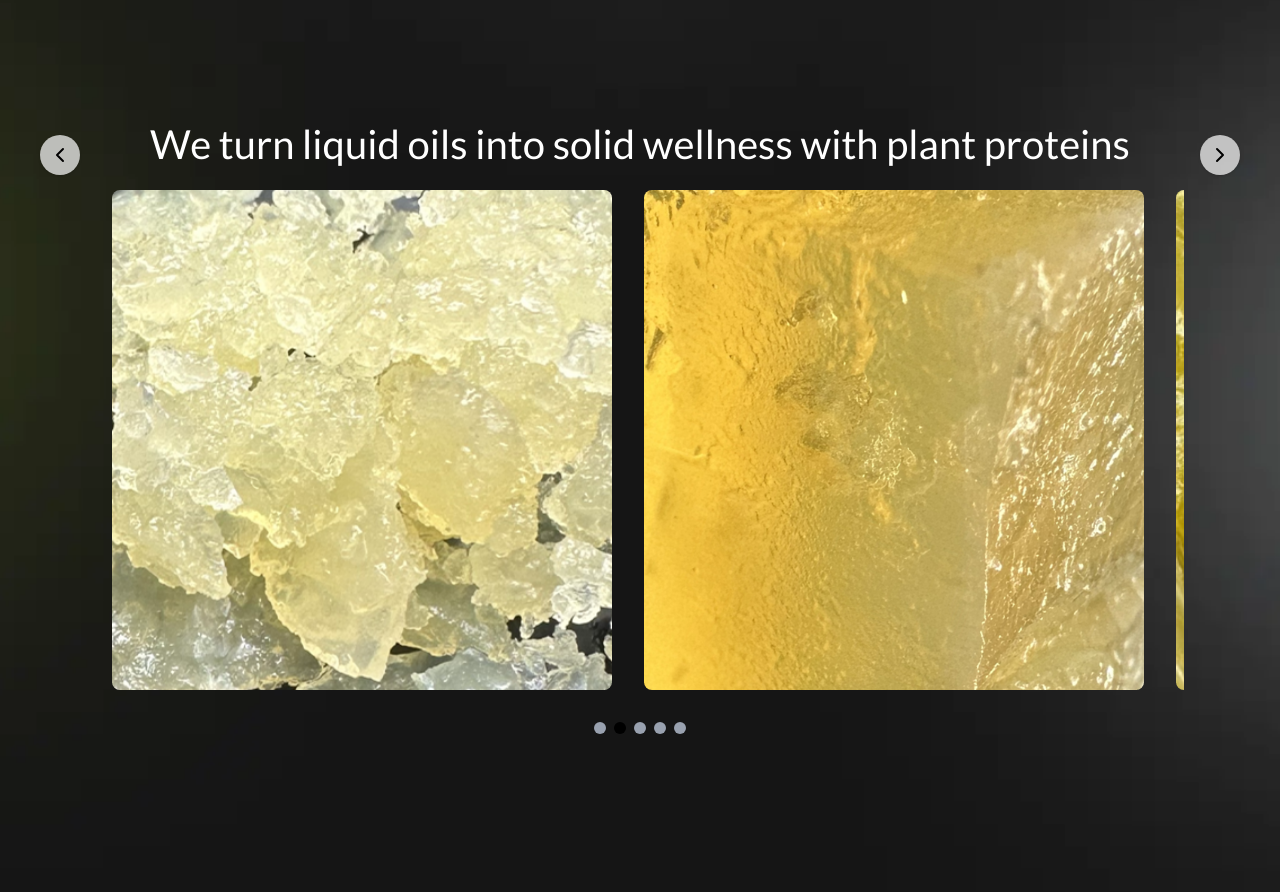
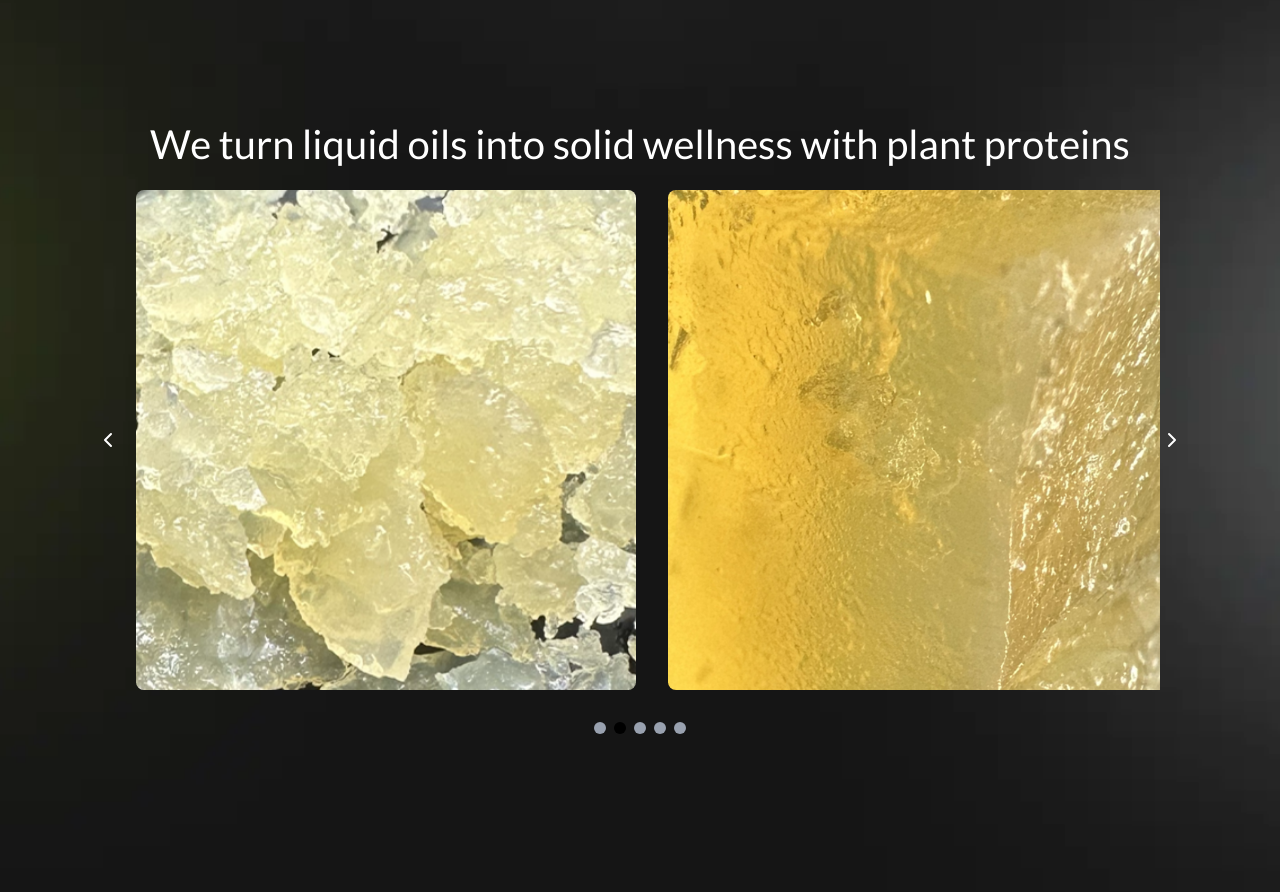
Before and after one commit to MrDrProfessorPatrick/olexir, a Next.js app: page / in a window 1280 px wide. Shown: the part 1500-2392 px from the top of the page. Built offline with nearby package versions, Linux system fonts and the light colour scheme.

Commit message:
caruselDone

```diff
--- a/src/components/CaruselHome.js
+++ b/src/components/CaruselHome.js
@@ -85,14 +85,21 @@ export default function CaruselHome() {
           We turn liquid oils into solid wellness with plant proteins
         </h2>
       </div>
+
+      <div className="flex">
+        <div className="flex items-center justify-center">
+          <button onClick={scrollPrev} className="cursor-pointer">
+            <ChevronLeft color="white" className="z-10" />
+          </button>
+        </div>
         <div className="overflow-hidden " ref={emblaRef}>
-        <div className="flex ">
+          <div className="flex">
             {images.map((src, index) => (
               <div
-              className="flex-[0_0_100%] md:flex-[0_0_33.3333%] flex items-center justify-center content-center p-4"
+                className="flex-[0_0_100%] 2xl:flex-[0_0_33.333%] xl:flex-[0_0_50%] lg:flex-[0_0_50%] md:flex-[0_0_100%] sm:flex-[0_0_100%] flex items-center justify-center content-center p-4"
                 key={index}
               >
-              <div className="relative w-[250px] h-[250px] 2xl:w-[500px] xl:w-[500px] lg:w-[500px] md:w-[500px] sm:w-[400px] 2xl:w-[500px] xl:h-[500px] lg:h-[500px] md:h-[500px] sm:h-[400px] rounded-lg overflow-hidden">
+                <div className="relative w-[250px] h-[250px] 2xl:w-[500px] xl:w-[500px] lg:w-[500px] md:w-[500px] 2xl:w-[500px] xl:h-[500px] lg:h-[500px] md:h-[500px] sm:w-[400px] sm:h-[400px] rounded-lg overflow-hidden">
                   <Image
                     src={src}
                     alt={`Carousel image ${index + 1}`}
@@ -105,18 +112,12 @@ export default function CaruselHome() {
             ))}
           </div>
         </div>
-      <button
-        onClick={scrollPrev}
-        className="absolute top-1/2 left-10 -translate-y-1/2 z-10 bg-white/70 hover:bg-white rounded-full p-2 shadow"
-      >
-        <ChevronLeft className="w-6 h-6" />
+        <div className="flex items-center justify-center">
+          <button onClick={scrollNext} className="cursor-pointer">
+            <ChevronRight color="white" className="z-1000" />
           </button>
-      <button
-        onClick={scrollNext}
-        className="absolute top-1/2 right-10 -translate-y-1/2 z-10 bg-white/70 hover:bg-white rounded-full p-2 shadow"
-      >
-        <ChevronRight className="w-6 h-6" />
-      </button>
+        </div>
+      </div>
 
       <div className="flex justify-center gap-2 mt-4">
         {scrollSnaps.map((_, index) => (
```
Lines whose indentation alone changed are shown as unchanged.
